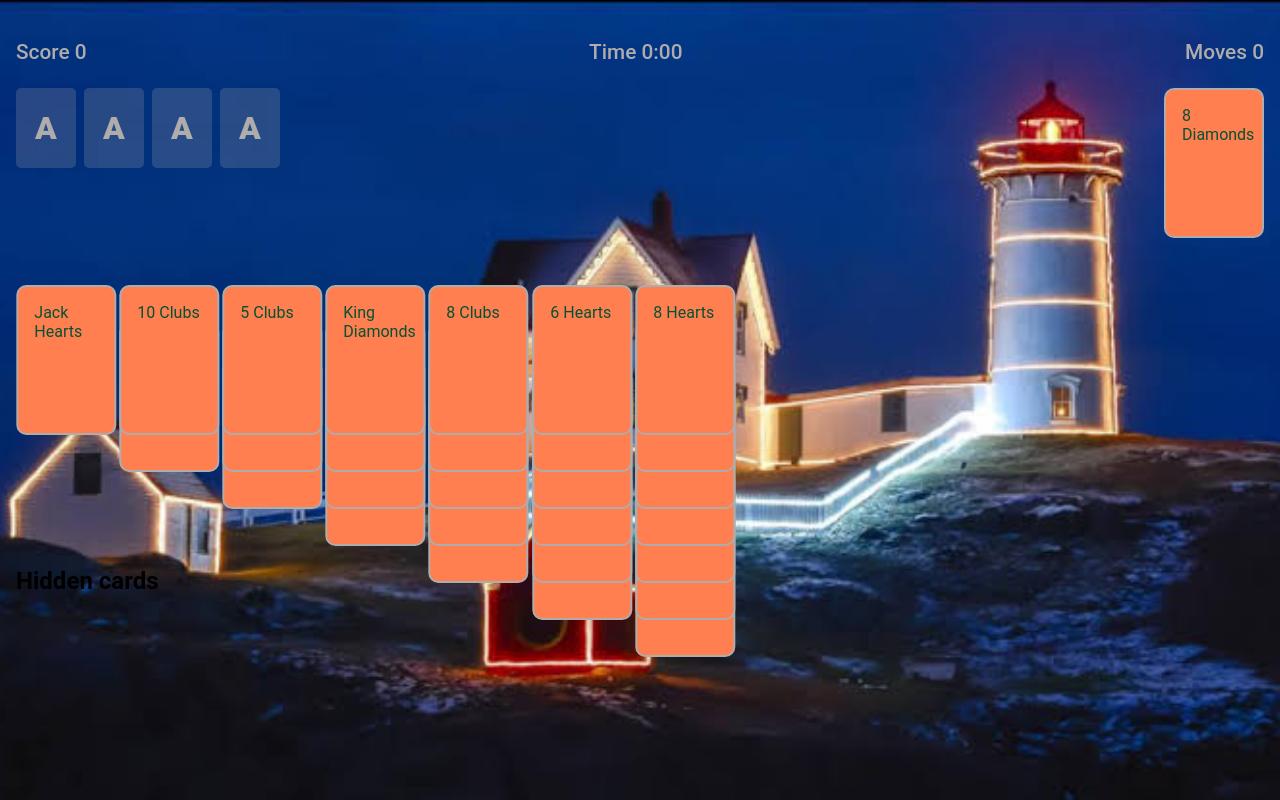
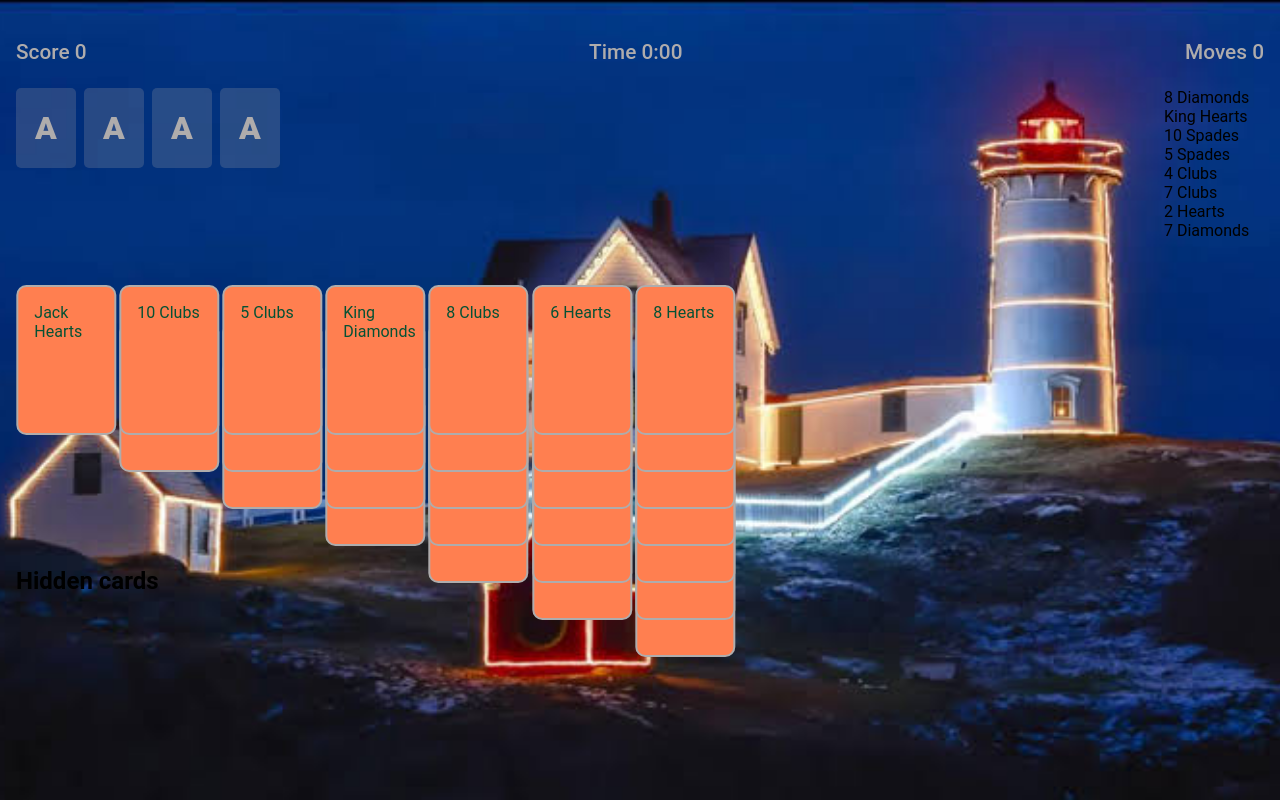
Before and after one commit to daisy28/solitaire, a website: page index.html in a window 1280 px wide. Drawn offline with nearby package versions, Linux system fonts and the light colour scheme; files that its build step writes are made by us from their sources.

Commit message:
Update style.scss

```diff
--- a/style.scss
+++ b/style.scss
@@ -98,20 +98,3 @@ body {
   height: 150px;
   overflow: hidden;
 }
-
-.hidden_cards {
-  width: 100px;
-  height: 150px;
-  border-radius: 10px;
-  border: 2px solid #afacac;
-  padding: 1rem;
-  position: relative;
-  cursor: pointer;
-  background-color: coral;
-  color: rgb(5, 82, 52);
-}
-
-.card_category {
-  margin-bottom: 2rem;
-  // font-family: Verdana, Geneva, Tahoma, sans-serif;
-}
```
